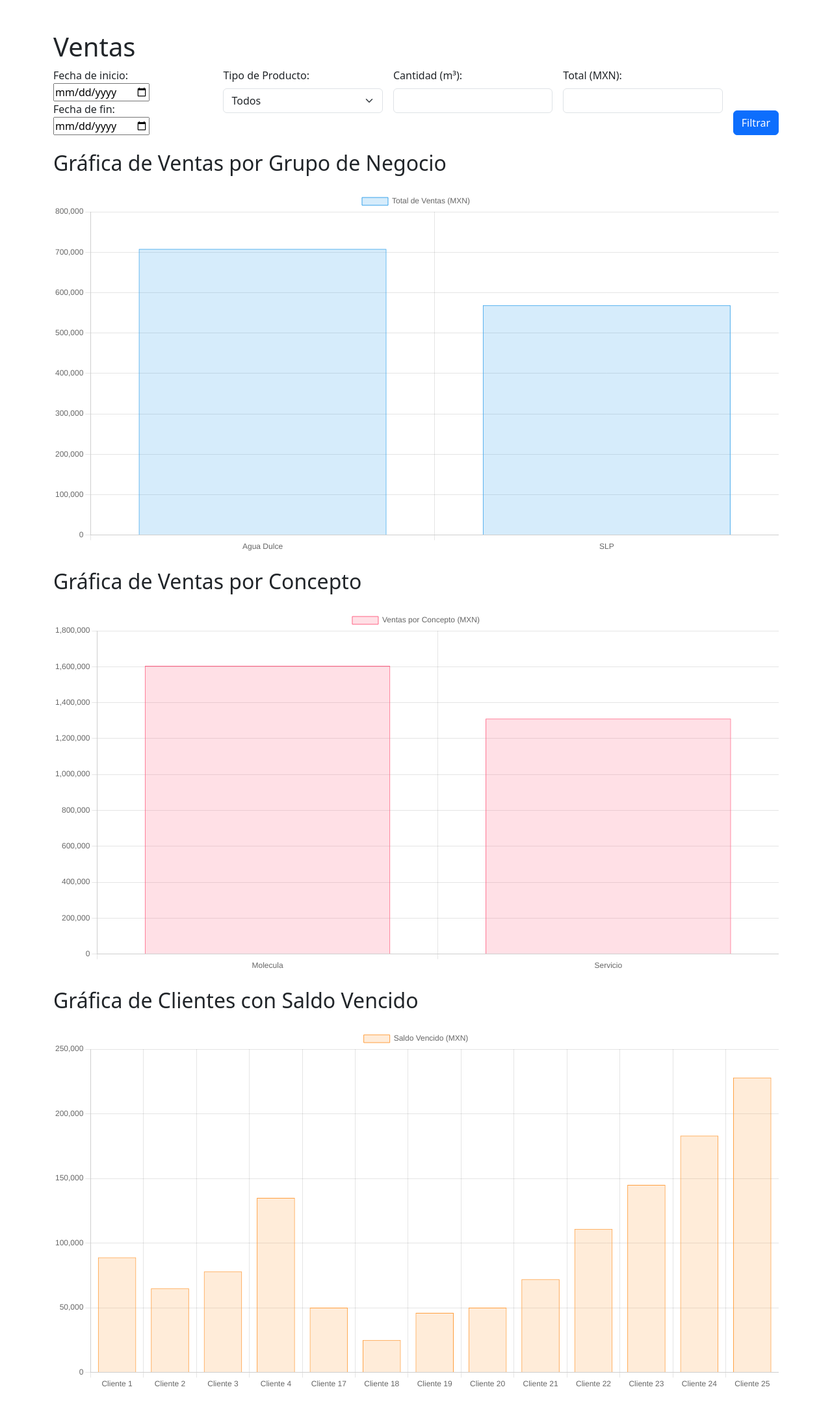
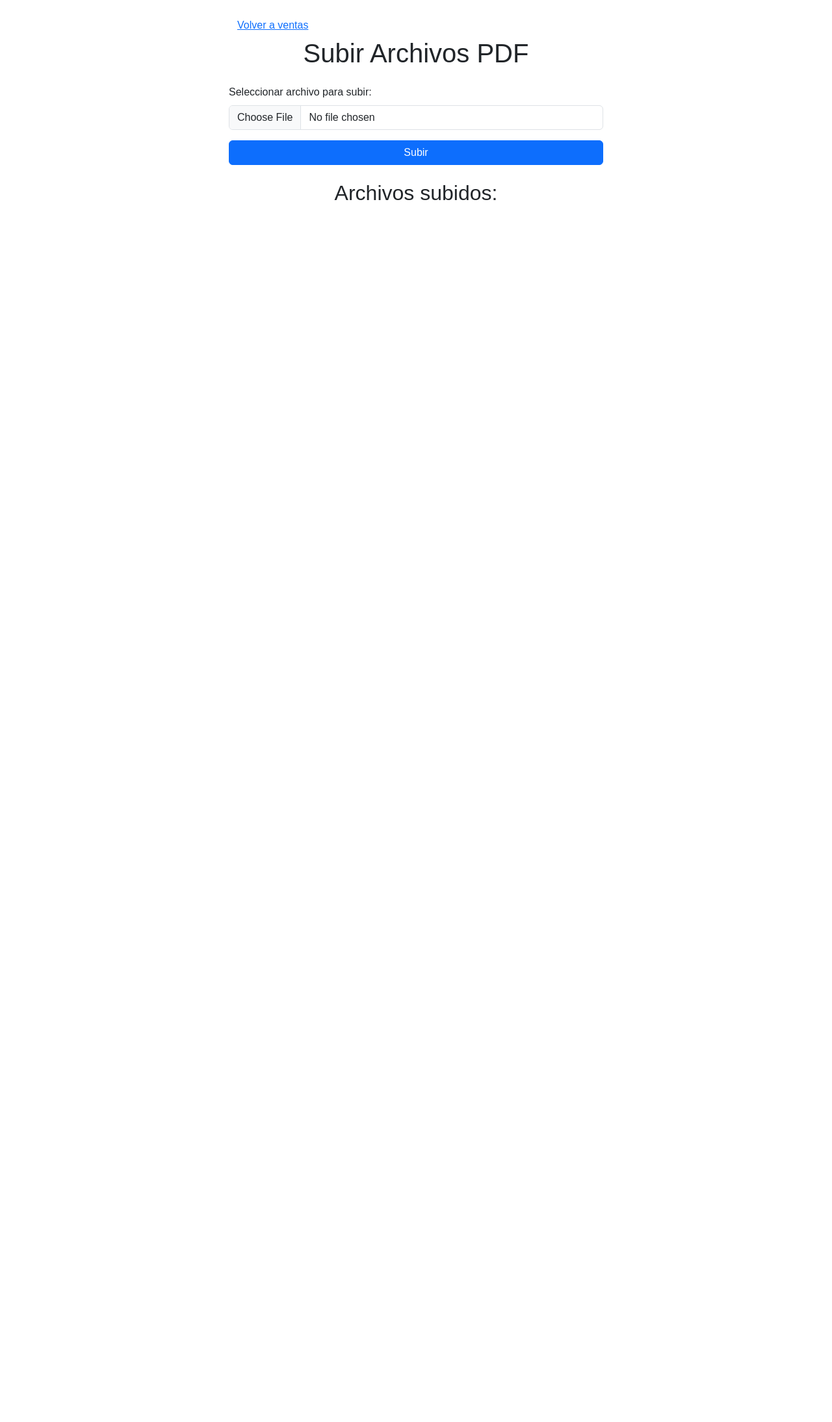
Before and after one commit to MinAnnie/demo-facturas, a PHP site: page /index.php?controller=upload in a window 1280 px wide. Shown: the whole page at 65% size. After the commit the page ends 308 px from the top, so only its background shows below. Run offline with PHP 8.4, Linux system fonts and the light colour scheme; data comes from the database, SQL or seed files in the repository.

Commit message:
[ADD] - subir archivos y guardarlos en carpeta uploads

```diff
--- a/compose.yaml
+++ b/compose.yaml
@@ -7,6 +7,7 @@
     volumes:
       - ./src:/var/www/html
       - ./logs:/var/log/apache2
+      - ./uploads:/var/www/html/uploads
     ports:
       - "8080:80"
     depends_on:
--- /dev/null
+++ b/src/app/controllers/UploadController.php
@@ -0,0 +1,51 @@
+<?php
+
+require_once __DIR__ . '../../models/FileModel.php';
+class UploadController
+{
+    private $fileModel;
+
+    public function __construct()
+    {
+        $this->fileModel = new FileModel();
+    }
+
+    // Mostrar todos los archivos PDF subidos
+    public function index()
+    {
+        $uploadedFiles = $this->fileModel->getUploadedFiles();
+        require_once(__DIR__ . '../../views/upload/index.php');
+    }
+
+    // Subir un archivo PDF
+    public function upload()
+    {
+        $message = [];
+        if ($_SERVER['REQUEST_METHOD'] === 'POST' && isset($_FILES['pdf'])) {
+            $message = $this->fileModel->saveFile($_FILES['pdf']);
+        }
+
+        $uploadedFiles = $this->fileModel->getUploadedFiles();
+        require_once(__DIR__ . '../../views/upload/index.php');
+    }
+
+    // Descargar un archivo PDF seleccionado
+    public function download($filename)
+    {
+        $filePath = __DIR__ . '/../../uploads/' . $filename;
+
+        // Verificar si el archivo existe
+        if (!file_exists($filePath)) {
+            die("El archivo no existe.");
+        }
+
+        // Forzar la descarga del archivo
+        header('Content-Type: application/pdf');
+        header('Content-Disposition: attachment; filename="' . basename($filePath) . '"');
+        header('Content-Length: ' . filesize($filePath));
+
+        // Leer el archivo y enviarlo al navegador
+        readfile($filePath);
+        exit();
+    }
+}
--- a/src/app/controllers/VentasController.php
+++ b/src/app/controllers/VentasController.php
@@ -58,7 +58,7 @@
         $conceptos = $this->venta->getVentasPorConcepto($filtro_fecha_inicio, $filtro_fecha_fin, $filtro_tipo_producto, $filtro_cantidad_m3, $filtro_total_mxn);
 
 // Obtener los clientes con saldo vencido
-        $clientes = $this->venta->getClientesSaldoVencido();
+        $clientes = $this->venta->getClientesSaldoVencido($filtro_fecha_inicio, $filtro_fecha_fin);
 
 // Obtener ventas por grupo de negocio
         $grupoNegocio = $this->venta->getVentasPorGrupoNegocio($filtro_fecha_inicio, $filtro_fecha_fin, $filtro_tipo_producto, $filtro_cantidad_m3, $filtro_total_mxn);
--- /dev/null
+++ b/src/app/models/FileModel.php
@@ -0,0 +1,54 @@
+<?php
+class FileModel
+{
+    private $uploadDir = __DIR__ . '/../../uploads/';
+
+    public function __construct()
+    {
+        // Crear el directorio de uploads si no existe
+        if (!is_dir($this->uploadDir)) {
+            mkdir($this->uploadDir, 0777, true);
+        }
+    }
+
+    public function saveFile($file)
+    {
+        if ($file['error'] !== UPLOAD_ERR_OK) {
+            $errors = [
+                UPLOAD_ERR_INI_SIZE => 'El archivo excede el tamaño máximo permitido por el servidor.',
+                UPLOAD_ERR_FORM_SIZE => 'El archivo excede el tamaño máximo especificado en el formulario.',
+                UPLOAD_ERR_PARTIAL => 'El archivo fue subido parcialmente.',
+                UPLOAD_ERR_NO_FILE => 'No se subió ningún archivo.',
+                UPLOAD_ERR_NO_TMP_DIR => 'Falta un directorio temporal.',
+                UPLOAD_ERR_CANT_WRITE => 'No se pudo escribir el archivo en el disco.',
+            ];
+
+            $errorMsg = $errors[$file['error']] ?? 'Error desconocido.';
+            return ['error' => $errorMsg];
+        }
+
+        // Validar que sea un archivo PDF
+        $fileType = mime_content_type($file['tmp_name']);
+        if ($fileType !== 'application/pdf') {
+            return ['error' => 'El archivo debe ser un PDF.'];
+        }
+
+        // Obtener el nombre original del archivo
+        $fileName = $file['name'];
+        // Definir la ruta completa donde se guardará el archivo
+        $filePath = $this->uploadDir . $fileName;
+
+        // Mover el archivo al directorio de uploads
+        if (move_uploaded_file($file['tmp_name'], $filePath)) {
+            return ['success' => 'El archivo se subió correctamente.', 'fileName' => $fileName];
+        }
+
+        return ['error' => 'Ocurrió un error al mover el archivo.'];
+    }
+
+    public function getUploadedFiles()
+    {
+        $files = array_diff(scandir($this->uploadDir), ['.', '..']);
+        return $files;
+    }
+}
--- a/src/app/models/Venta.php
+++ b/src/app/models/Venta.php
@@ -170,21 +170,36 @@
         return $stmt->fetchAll(PDO::FETCH_ASSOC);
     }
 
-    public function getClientesSaldoVencido()
+    public function getClientesSaldoVencido($fecha_inicio = null, $fecha_fin = null)
     {
         $query = "
-        SELECT
-            c.nombre AS cliente,
-            SUM(v.total_mxn) AS saldo_vencido
-        FROM ventas v
-        INNER JOIN clientes c ON v.id_cliente = c.id_cliente
-        WHERE v.fecha_venta < NOW() AND v.total_mxn > 0
-        GROUP BY c.id_cliente
-        HAVING saldo_vencido > 0
+    SELECT
+        c.nombre AS cliente,
+        SUM(v.total_mxn) AS saldo_vencido
+    FROM ventas v
+    INNER JOIN clientes c ON v.id_cliente = c.id_cliente
+    WHERE v.fecha_venta < NOW()
+      AND v.total_mxn > 0
     ";
 
+        // Agregar filtros por rango de fechas
+        if ($fecha_inicio && $fecha_fin) {
+            $query .= " AND v.fecha_venta BETWEEN :fecha_inicio AND :fecha_fin";
+        }
+
+        $query .= " GROUP BY c.id_cliente
+                HAVING saldo_vencido > 0";
+
         $stmt = $this->conn->prepare($query);
+
+        // Vincular parámetros de fecha si están presentes
+        if ($fecha_inicio && $fecha_fin) {
+            $stmt->bindParam(':fecha_inicio', $fecha_inicio);
+            $stmt->bindParam(':fecha_fin', $fecha_fin);
+        }
+
         $stmt->execute();
         return $stmt->fetchAll(PDO::FETCH_ASSOC);
     }
+
 }
--- /dev/null
+++ b/src/app/views/upload/index.php
@@ -0,0 +1,93 @@
+<!DOCTYPE html>
+<html lang="es">
+<head>
+    <meta charset="UTF-8">
+    <meta name="viewport" content="width=device-width, initial-scale=1.0">
+    <title>Subir Archivos PDF</title>
+    <!-- Bootstrap CSS -->
+    <link href="https://cdn.jsdelivr.net/npm/bootstrap@5.3.0/dist/css/bootstrap.min.css" rel="stylesheet">
+    <style>
+        body {
+            font-family: Arial, sans-serif;
+            padding: 20px;
+        }
+
+        .container {
+            max-width: 600px;
+        }
+
+        .message {
+            margin: 10px 0;
+            padding: 10px;
+            border-radius: 5px;
+        }
+
+        .success {
+            background-color: #d4edda;
+            color: #155724;
+        }
+
+        .error {
+            background-color: #f8d7da;
+            color: #721c24;
+        }
+
+        ul {
+            margin: 20px 0;
+            padding: 0;
+            list-style-type: none;
+        }
+
+        ul li {
+            margin: 5px 0;
+            padding: 5px;
+            border-bottom: 1px solid #ddd;
+        }
+
+        h1, h2 {
+            text-align: center;
+        }
+
+        .btn-primary {
+            width: 100%;
+        }
+
+        .form-select {
+            width: 100%;
+        }
+    </style>
+</head>
+<body>
+<div class="container">
+    <button class="btn"><a href="/">Volver a ventas</a></button>
+    <h1 class="mb-4">Subir Archivos PDF</h1>
+
+    <?php if (!empty($message)): ?>
+        <div class="message <?= isset($message['success']) ? 'success' : 'error' ?>">
+            <?= htmlspecialchars($message['success'] ?? $message['error']) ?>
+        </div>
+    <?php endif; ?>
+
+    <form action="index.php?controller=upload&action=upload" method="POST" enctype="multipart/form-data" class="mb-4">
+        <div class="mb-3">
+            <label for="pdf" class="form-label">Seleccionar archivo para subir:</label>
+            <input type="file" name="pdf" id="pdf" class="form-control" required>
+        </div>
+        <button type="submit" class="btn btn-primary">Subir</button>
+    </form>
+
+    <h2>Archivos subidos:</h2>
+    <ul>
+        <?php foreach ($uploadedFiles as $file): ?>
+            <li>
+                <?= htmlspecialchars($file) ?>
+                <a href="index.php?controller=upload&action=download&filename=<?= urlencode($file) ?>" class="btn btn-link">Descargar</a>
+            </li>
+        <?php endforeach; ?>
+    </ul>
+</div>
+
+<!-- Bootstrap JS (opcional) -->
+<script src="https://cdn.jsdelivr.net/npm/bootstrap@5.3.0/dist/js/bootstrap.bundle.min.js"></script>
+</body>
+</html>
--- a/src/app/views/ventas/index.php
+++ b/src/app/views/ventas/index.php
@@ -9,6 +9,7 @@
 </head>
 <body>
 <div class="container my-5">
+    <button class="btn"><a href="index.php?controller=upload">Ir a subir archivos</a></button>
     <h1>Ventas</h1>
     <form method="GET" action="">
         <div class="row g-3 mb-4">
@@ -41,32 +42,6 @@
         </div>
     </form>
 
-<!--    <h2 class="my-4">Lista de Ventas</h2>-->
-<!--    <table class="table table-striped table-bordered">-->
-<!--        <thead class="table-dark">-->
-<!--        <tr>-->
-<!--            <th>ID Venta</th>-->
-<!--            <th>Cliente</th>-->
-<!--            <th>Producto</th>-->
-<!--            <th>Fecha de Venta</th>-->
-<!--            <th>Cantidad (m³)</th>-->
-<!--            <th>Total (MXN)</th>-->
-<!--        </tr>-->
-<!--        </thead>-->
-<!--        <tbody>-->
-<!--        --><?php //foreach ($ventas as $venta): ?>
-<!--            <tr>-->
-<!--                <td>--><?php //echo $venta['id_venta']; ?><!--</td>-->
-<!--                <td>--><?php //echo $venta['cliente']; ?><!--</td>-->
-<!--                <td>--><?php //echo $venta['nombre_producto']; ?><!--</td>-->
-<!--                <td>--><?php //echo $venta['fecha_venta']; ?><!--</td>-->
-<!--                <td>--><?php //echo $venta['cantidad_m3']; ?><!--</td>-->
-<!--                <td>--><?php //echo '$' . number_format($venta['total_mxn'], 2); ?><!--</td>-->
-<!--            </tr>-->
-<!--        --><?php //endforeach; ?>
-<!--        </tbody>-->
-<!--    </table>-->
-
     <h2 class="my-4">Gráfica de Ventas por Grupo de Negocio</h2>
     <canvas id="grupoNegocioChart" width="400" height="200"></canvas>
 
@@ -75,6 +50,33 @@
 
     <h2 class="my-4">Gráfica de Clientes con Saldo Vencido</h2>
     <canvas id="clientesVencidoChart" width="400" height="200"></canvas>
+
+    <h2 class="my-4">Lista de Ventas</h2>
+    <table class="table table-striped table-bordered">
+        <thead class="table-dark">
+        <tr>
+            <th>ID Venta</th>
+            <th>Cliente</th>
+            <th>Producto</th>
+            <th>Fecha de Venta</th>
+            <th>Cantidad (m³)</th>
+            <th>Total (MXN)</th>
+        </tr>
+        </thead>
+        <tbody>
+        <?php foreach ($ventas as $venta): ?>
+            <tr>
+                <td><?php echo $venta['id_venta']; ?></td>
+                <td><?php echo $venta['cliente']; ?></td>
+                <td><?php echo $venta['nombre_producto']; ?></td>
+                <td><?php echo $venta['fecha_venta']; ?></td>
+                <td><?php echo $venta['cantidad_m3']; ?></td>
+<!--                <td>--><?php //echo $venta['saldo_vencido']; ?><!--</td>-->
+                <td><?php echo '$' . number_format($venta['total_mxn'], 2); ?></td>
+            </tr>
+        <?php endforeach; ?>
+        </tbody>
+    </table>
 </div>
 
 <!-- Bootstrap JS (opcional) -->
```
Also changed, not shown: src/index.php (+28 -3 lines), .htaccess, README.md (added), 2 other files.
